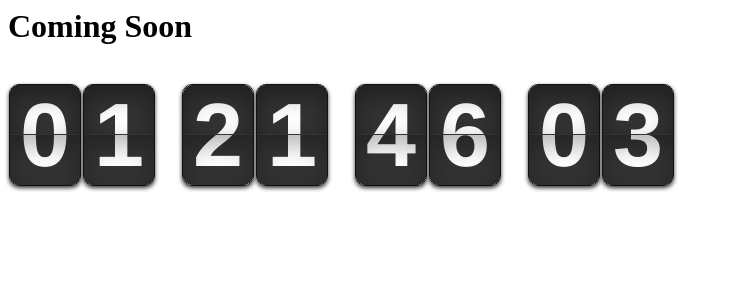
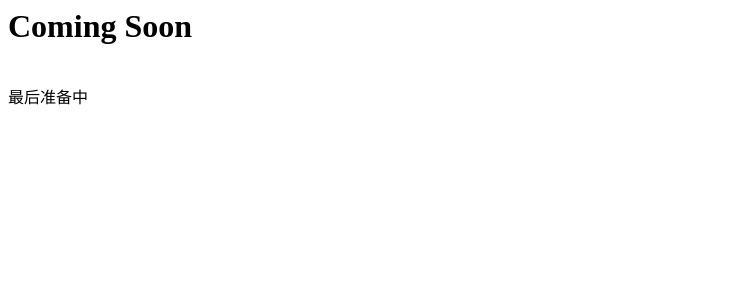
Before and after one commit to icodingforfood/site, a Jekyll site: the page index.html, which Jekyll copies as it is, in a window 1280 px wide. Shown: the top 300 px of the page, without its empty margins (0-734 px from the left). Built offline with Jekyll 4.4.1, drawn with Linux system fonts in a browser that asks for light colours.

Commit message:
Update index.html

```diff
--- a/index.html
+++ b/index.html
@@ -7,28 +7,9 @@
 	<body>
 		<h1>Coming Soon</h1>
 		<br/>
-		<div class="dowebok">
-			<div class="days"></div>
-			<div class="hours"></div>
-			<div class="minutes"></div>
-			<div class="seconds"></div>
-		</div>
+		最后准备中
 <script src="js/jquery-1.11.3.min.js"></script>
 <script src="js/jquery.fliptimer.js"> </script>
-<script>
-$(function(){
-	var d = new Date(2015,7,5,23,59,59);
-	var myDate = d.getFullYear() + '/' + (d.getMonth() + 1) + '/' + (d.getDate() + 1) + ' 00:00:00';
-
-	$('.dowebok').flipTimer({
-		direction: 'down',
-		date: myDate,
-		callback: function(){
-			alert('倒计时结束！');
-		}
-	});
-});
-</script>
 
 	</body>
 </html>
```
